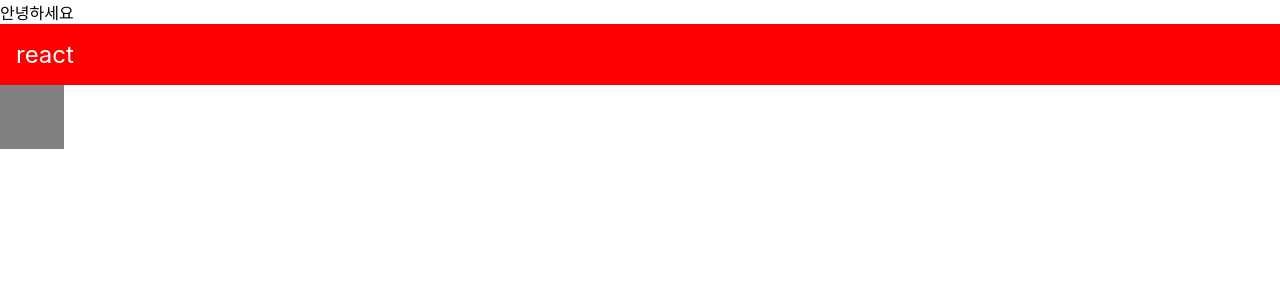
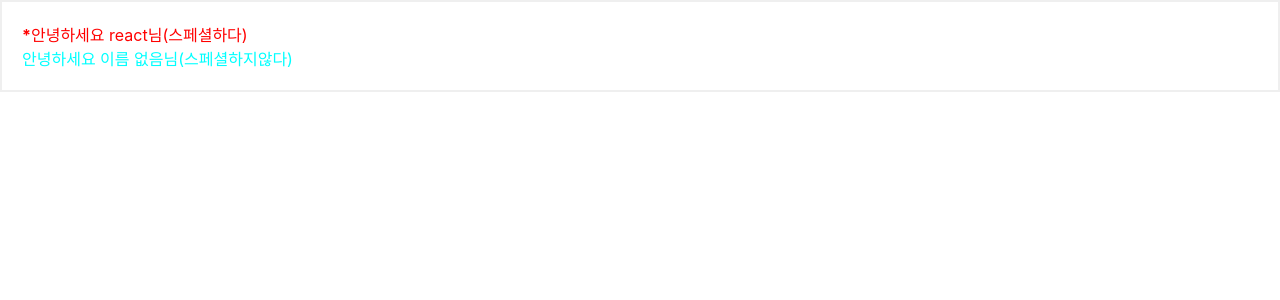
Before and after one commit to sannimdev/react-begin, a React (Create React App) app: page / in a window 1280 px wide. Shown: the top 300 px of the page. Built offline with nearby package versions, Linux system fonts and the light colour scheme; the HTML template or start-up script is replaced by a standard one.

Commit message:
Props를 이용하여 속성 값 넘겨서 처리하기 Props의 children속성 이용하기

```diff
--- a/src/App.js
+++ b/src/App.js
@@ -1,28 +1,16 @@
 import React from "react";
 import Hello from "./Hello";
 import "./App.css";
+import Wrapper from "./Wrapper";
 
 function App() {
-  const name = "react";
-  const style = {
-    backgroundColor: "red",
-    fontSize: 24,
-    color: "white",
-    padding: "1rem",
-  };
   return (
     <>
-      {/*ddd */}
-      <Hello
-      //우와 신기하다
-      />
-      <div
-        //우와 신기해
-        style={style}
-      >
-        {name}
-      </div>
-      <div className="gray-box"></div>
+      <Wrapper>
+        {/* 속성 값을 지정하지 않으면 기본으로 true로 지정한다 */}
+        <Hello name="react" color="red" isSpecial />
+        <Hello isSpecial={false} />
+      </Wrapper>
     </>
   );
 }
--- a/src/Hello.js
+++ b/src/Hello.js
@@ -1,7 +1,17 @@
 import React from "react";
 
-function Hello() {
-  return <div>안녕하세요</div>;
+function Hello({ color, name, isSpecial }) {
+  return (
+    <div style={{ color }}>
+      {/* {isSpecial ? <b>*</b> : null}
+      {null}
+      {false}
+      {undefined} */}
+      {isSpecial && <b>*</b>}
+      안녕하세요 {name}님{isSpecial ? "(스페셜하다)" : "(스페셜하지않다)"}
+    </div>
+  );
 }
 
+Hello.defaultProps = { name: "이름 없음", color: "aqua" };
 export default Hello;
--- /dev/null
+++ b/src/Wrapper.js
@@ -0,0 +1,10 @@
+import React from "react";
+function Wrapper({ children }) {
+  const style = {
+    border: "2px solid #efefef",
+    padding: 20,
+  };
+  return <div style={style}>{children}</div>;
+}
+
+export default Wrapper;
```
